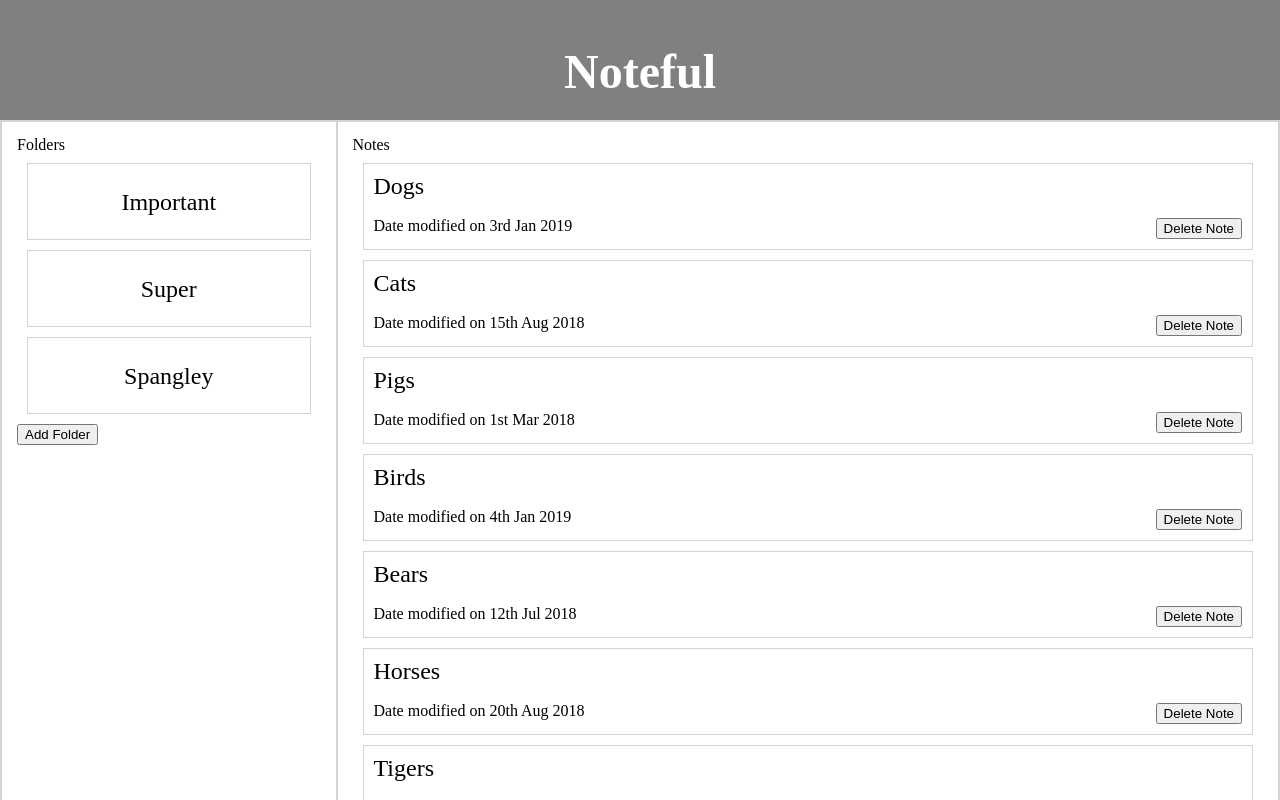
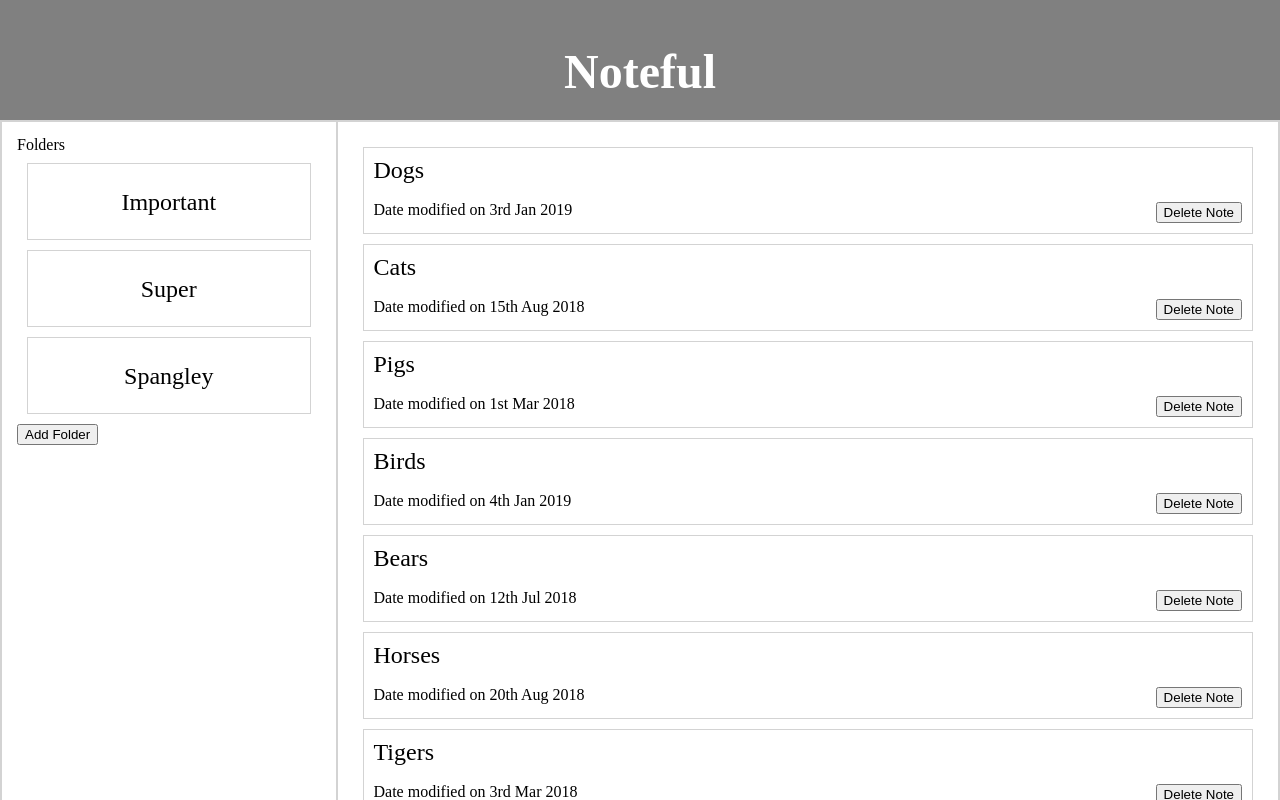
Before and after one commit to Thorn51/noteful, a React (Create React App) app: page / in a window 1280 px wide. Shown: the top 800 px of the page. Built offline with nearby package versions, Linux system fonts and the light colour scheme.

Commit message:
Change render to remove add note button from NoteMain route

```diff
--- a/src/App.js
+++ b/src/App.js
@@ -35,8 +35,6 @@ export default class App extends React.Component {
             />
             <button className="add_folder">Add Folder</button>
           </aside>
-          <section className="notes_section">
-            <h2>Notes</h2>
           <Route
             exact
             path="/"
@@ -50,8 +48,6 @@ export default class App extends React.Component {
             path="/note/:noteId"
             component={props => <NoteMain {...props} {...store} />}
           />
-            <button className="add_note">Add Note</button>
-          </section>
         </main>
       </div>
     );
--- a/src/Folder/Folder.js
+++ b/src/Folder/Folder.js
@@ -23,5 +23,10 @@ export default function Folder(props) {
       </div>
     );
   });
-  return <div className="folder_notes">{notes}</div>;
+  return (
+    <section className="notes_section">
+      <div className="folder_notes">{notes}</div>
+      <button className="add_note">Add Note</button>
+    </section>
+  );
 }
--- a/src/Main/Main.js
+++ b/src/Main/Main.js
@@ -21,5 +21,10 @@ export default function Main(props) {
       </div>
     );
   });
-  return <div className="note_list">{noteList}</div>;
+  return (
+    <section className="notes_section">
+      <div className="note_list">{noteList}</div>
+      <button className="add_note">Add Note</button>
+    </section>
+  );
 }
--- a/src/NoteMain/NoteMain.js
+++ b/src/NoteMain/NoteMain.js
@@ -5,7 +5,7 @@ import "./NoteMain.css";
 export default function(props) {
   const note = props.notes.find(note => note.id === props.match.params.noteId);
   return (
-    <section className="note_content">
+    <section className="notes_section">
       <div className="note">
         <h2 className="note_name">{note.name}</h2>
         <div className="note_modification">
```
Lines whose indentation alone changed are shown as unchanged.
